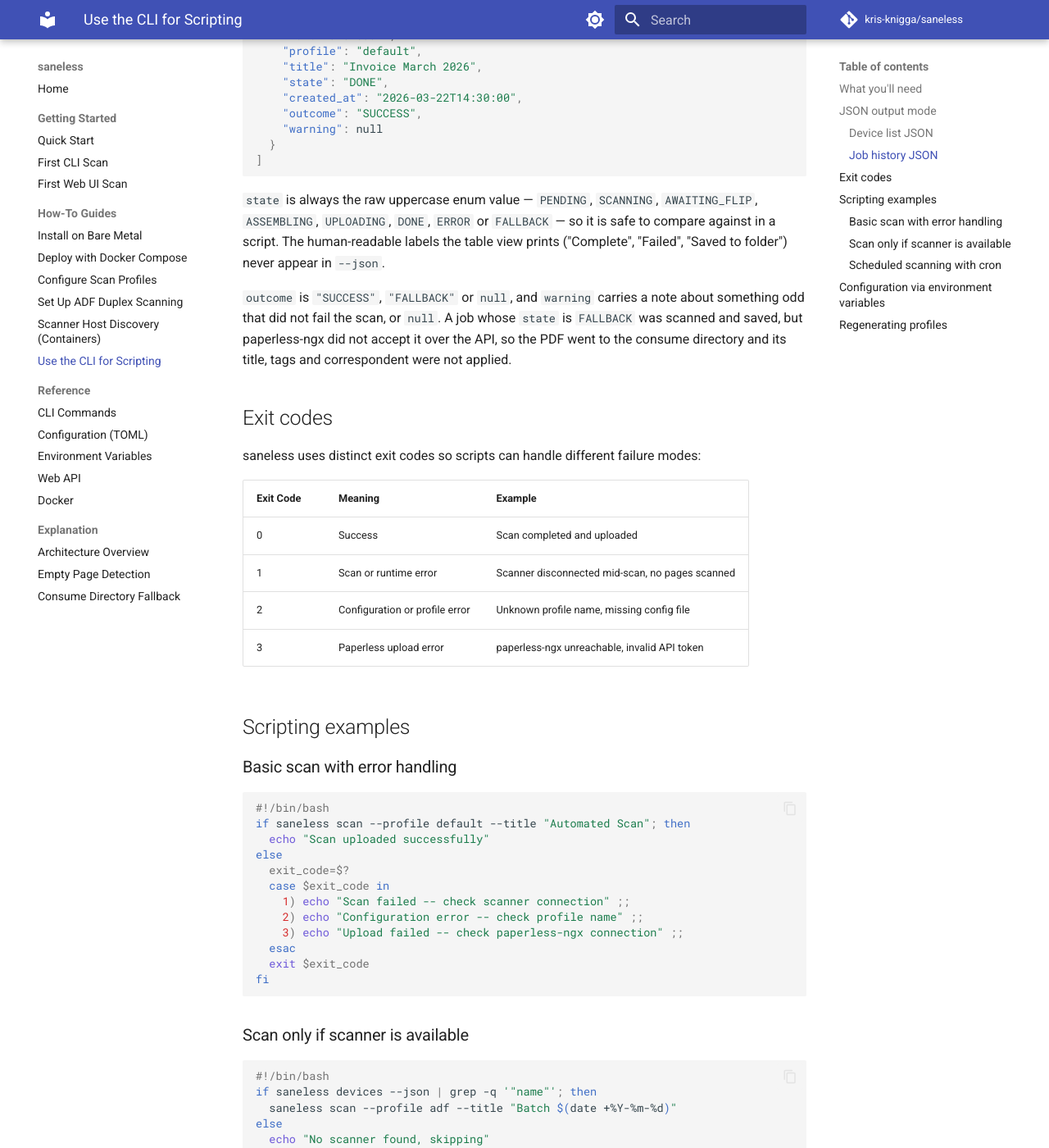
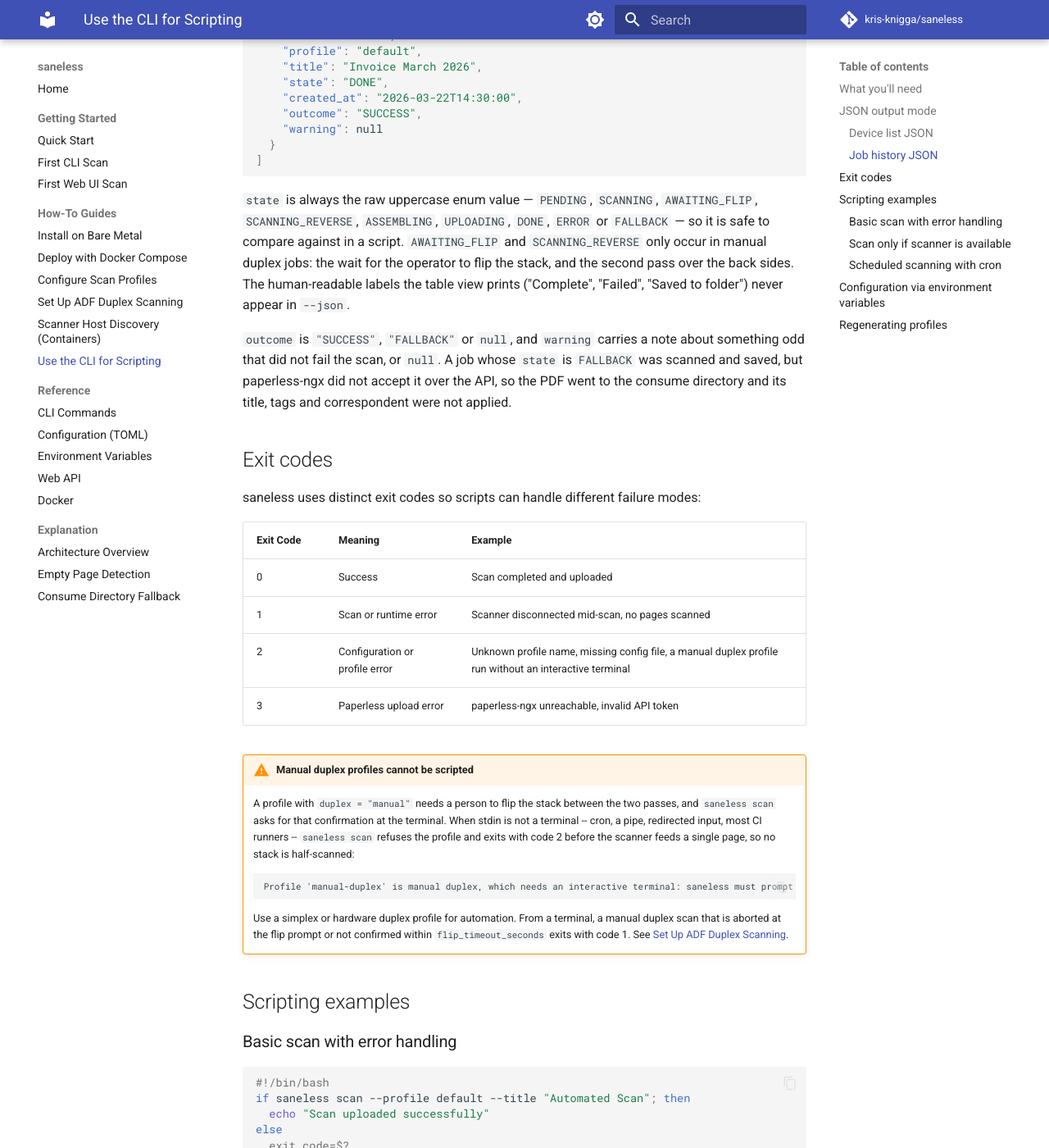
Before and after one commit to kdknigga/saneless, an MkDocs documentation site: the page built from docs/how-to/cli-scripting.md, in a window 1280 px wide and 1400 px high, scrolled down 1029 px. Shown: the whole window at 82% size. Built offline with MkDocs 1.6.1 and Material for MkDocs 9.7.7, drawn with Linux system fonts in a browser that asks for light colours; comment, search, counter and statistics services are not loaded.

Commit message:
docs(25-09): correct the CLI, web API, getting-started and architecture pages
- Add SCANNING_REVERSE to the documented job states (cli-scripting, web-api)
- Add the non-TTY manual duplex refusal (exit 2) to both scan exit-code tables
- Describe the flip endpoints: current-else-recent job, first answer final (D-16),
  controls rendered only in AWAITING_FLIP, and the early-answer caveat for API callers
- Fix the web UI flip instructions (flip the stack, Abort scan) and add the flip
  and pass B stages
- Replace the threading.Event description with the bounded FlipCoordinator wait

Co-Authored-By: Claude Opus 5 <noreply@anthropic.com>
Claude-Session: https://claude.ai/code/session_017fR8Fv5gqSUuk1ALrc6X1h

````diff
--- a/docs/how-to/cli-scripting.md
+++ b/docs/how-to/cli-scripting.md
@@ -54,8 +54,10 @@ saneless jobs --json --limit 5
 ```
 
 `state` is always the raw uppercase enum value — `PENDING`, `SCANNING`,
-`AWAITING_FLIP`, `ASSEMBLING`, `UPLOADING`, `DONE`, `ERROR` or `FALLBACK` — so
-it is safe to compare against in a script. The human-readable labels the table
+`AWAITING_FLIP`, `SCANNING_REVERSE`, `ASSEMBLING`, `UPLOADING`, `DONE`, `ERROR`
+or `FALLBACK` — so it is safe to compare against in a script. `AWAITING_FLIP`
+and `SCANNING_REVERSE` only occur in manual duplex jobs: the wait for the
+operator to flip the stack, and the second pass over the back sides. The human-readable labels the table
 view prints ("Complete", "Failed", "Saved to folder") never appear in `--json`.
 
 `outcome` is `"SUCCESS"`, `"FALLBACK"` or `null`, and `warning` carries a note
@@ -72,8 +74,22 @@ saneless uses distinct exit codes so scripts can handle different failure modes:
 |---|---|---|
 | 0 | Success | Scan completed and uploaded |
 | 1 | Scan or runtime error | Scanner disconnected mid-scan, no pages scanned |
-| 2 | Configuration or profile error | Unknown profile name, missing config file |
+| 2 | Configuration or profile error | Unknown profile name, missing config file, a manual duplex profile run without an interactive terminal |
 | 3 | Paperless upload error | paperless-ngx unreachable, invalid API token |
+
+!!! warning "Manual duplex profiles cannot be scripted"
+    A profile with `duplex = "manual"` needs a person to flip the stack between the two passes,
+    and `saneless scan` asks for that confirmation at the terminal. When stdin is not a terminal
+    -- cron, a pipe, redirected input, most CI runners -- `saneless scan` refuses the profile
+    and exits with code 2 before the scanner feeds a single page, so no stack is half-scanned:
+
+    ```
+    Profile 'manual-duplex' is manual duplex, which needs an interactive terminal: saneless must prompt you to flip the stack between the two passes. Run it from a terminal, or scan from the web UI.
+    ```
+
+    Use a simplex or hardware duplex profile for automation. From a terminal, a manual duplex
+    scan that is aborted at the flip prompt or not confirmed within `flip_timeout_seconds` exits
+    with code 1. See [Set Up ADF Duplex Scanning](set-up-adf-duplex.md#manual-duplex).
 
 ## Scripting examples
 
````
Also changed, not shown: docs/explanation/architecture.md (+8 -3 lines), docs/getting-started/first-web-ui-scan.md (+3 -1 lines), docs/reference/cli-commands.md (+4 -2 lines), docs/reference/web-api.md (+13 -5 lines).
